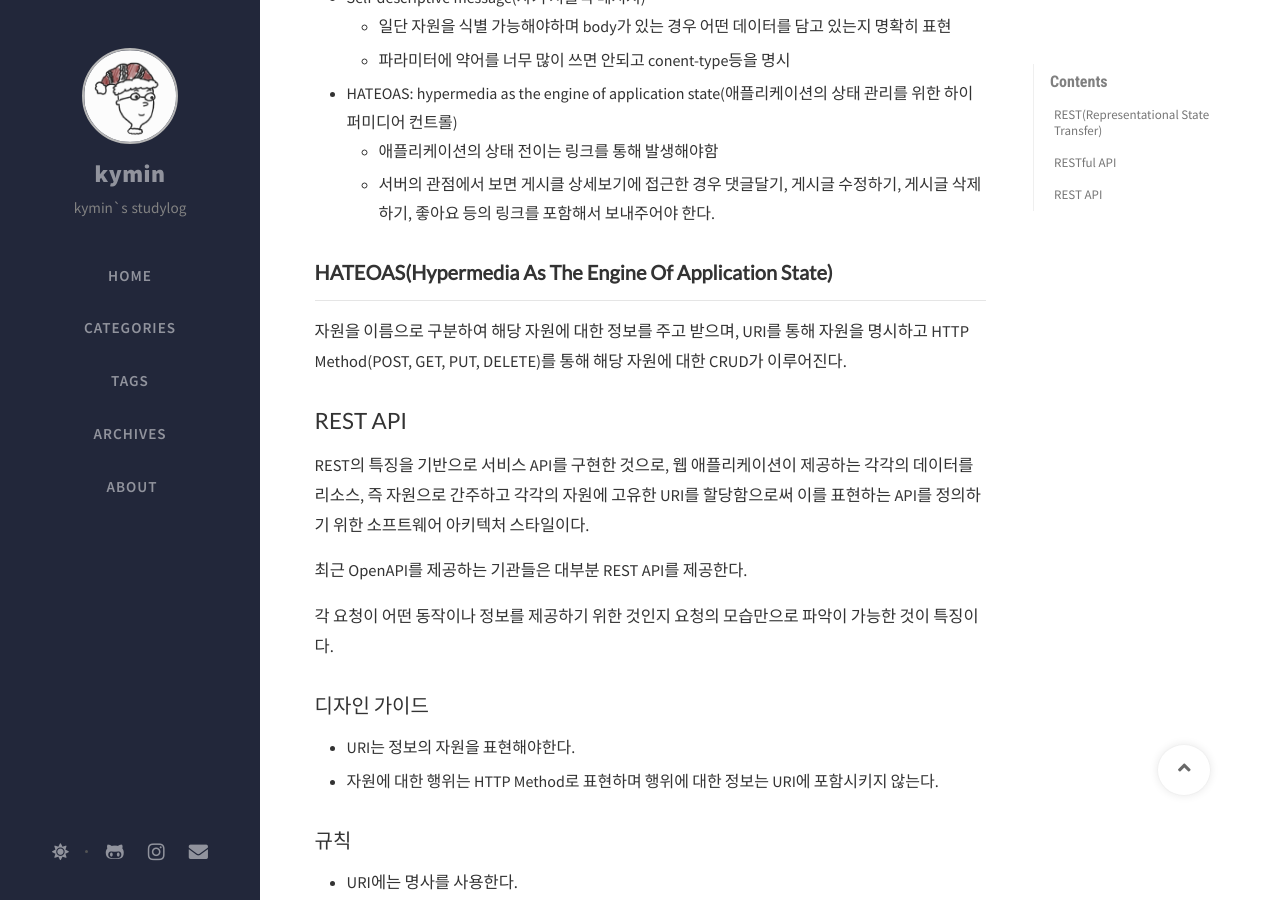
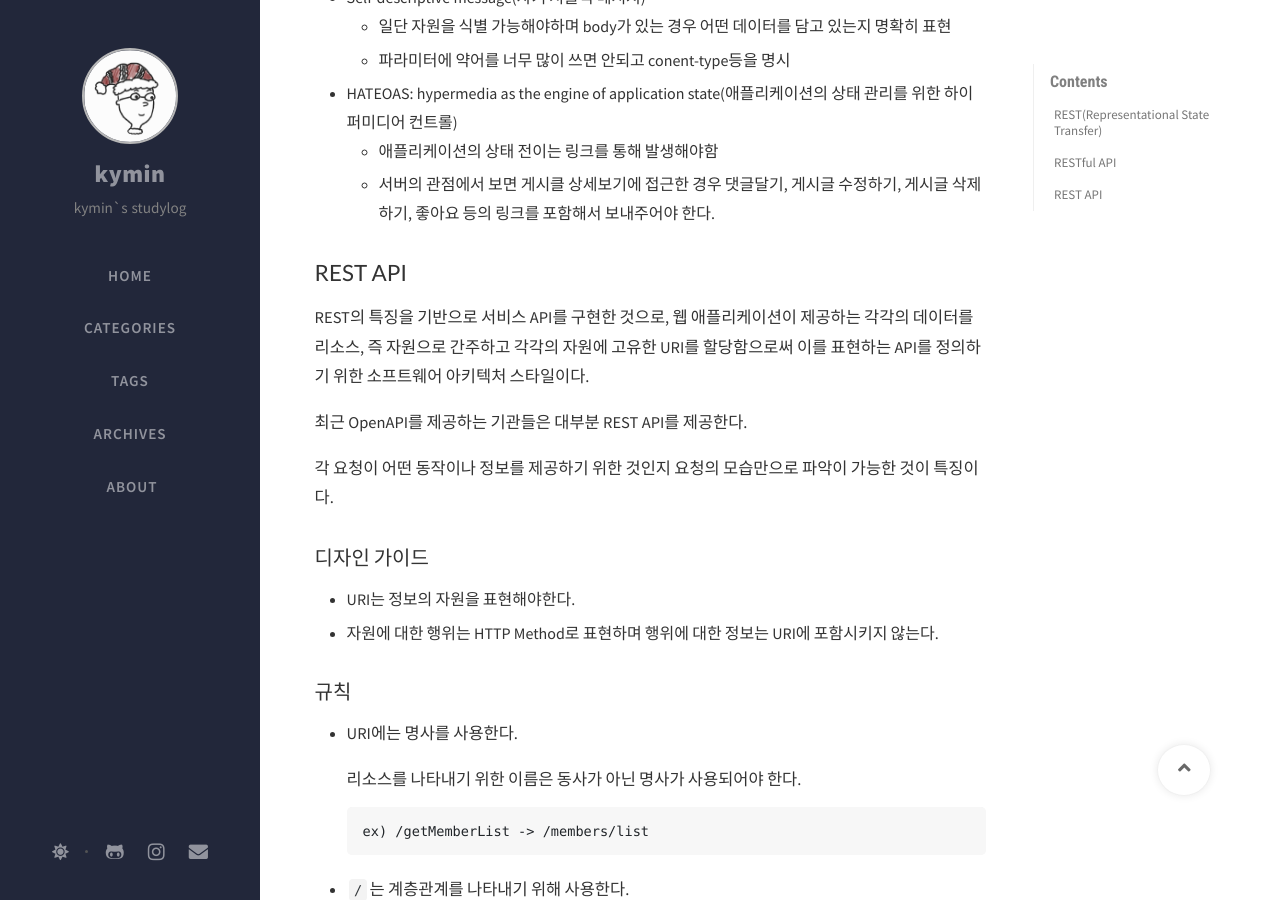
Before and after one commit to Kyoung-M1N/kyoung-M1N.github.io, a Jekyll site: the page built from _posts/etc/2025-04-11-[API]RESTfulAPI.md, in a window 1280 px wide and 900 px high, scrolled down 4546 px. Built offline with Jekyll 4.4.1, drawn with Linux system fonts in a browser that asks for light colours; nearby versions of some CDN libraries; comment, search, counter and statistics services are not loaded.

Commit message:
docs: 포스트 수정

```diff
--- a/_posts/etc/2025-04-11-[API]RESTfulAPI.md
+++ b/_posts/etc/2025-04-11-[API]RESTfulAPI.md
@@ -146,14 +146,6 @@ Roy Fielding은 uniform interface의 구성 요소를 아래와 같이 정의한
 
 
 
-### **HATEOAS(Hypermedia As The Engine Of Application State)**
-
----
-
-자원을 이름으로 구분하여 해당 자원에 대한 정보를 주고 받으며, URI를 통해 자원을 명시하고 HTTP Method(POST, GET, PUT, DELETE)를 통해 해당 자원에 대한 CRUD가 이루어진다.
-
-
-
 ## REST API
 
 REST의 특징을 기반으로 서비스 API를 구현한 것으로, 웹 애플리케이션이 제공하는 각각의 데이터를 리소스, 즉 자원으로 간주하고 각각의 자원에 고유한 URI를 할당함으로써 이를 표현하는 API를 정의하기 위한 소프트웨어 아키텍처 스타일이다.
```
